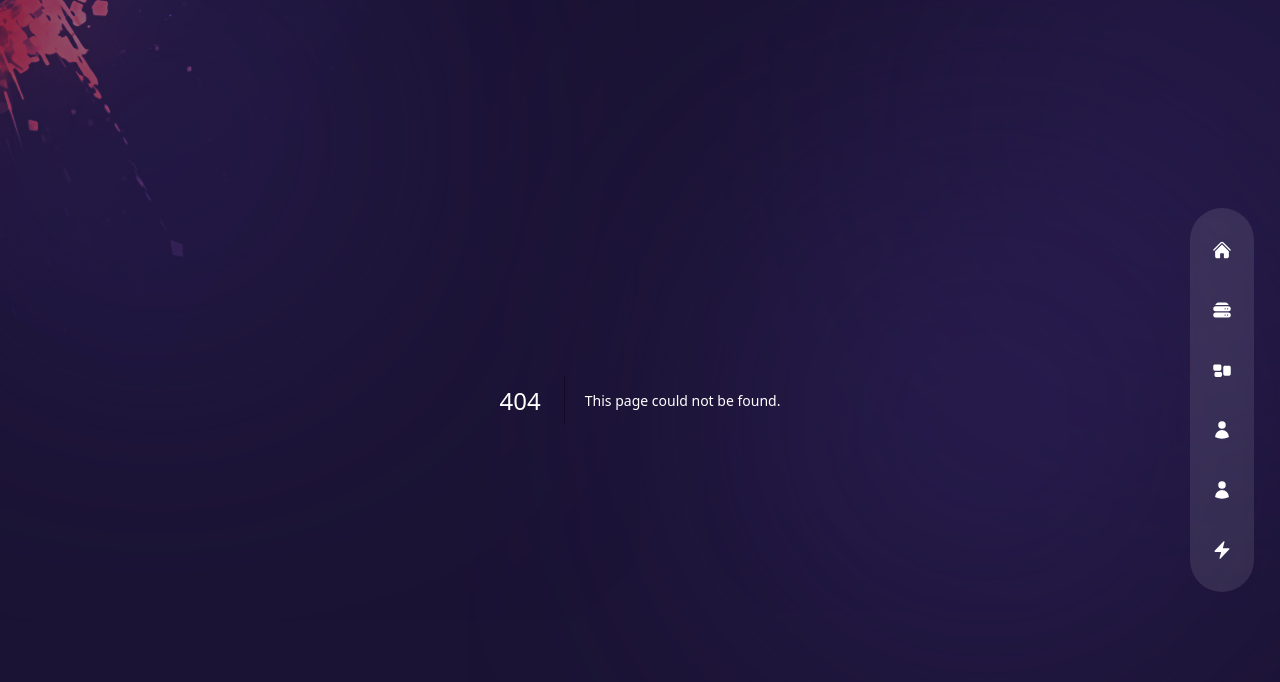
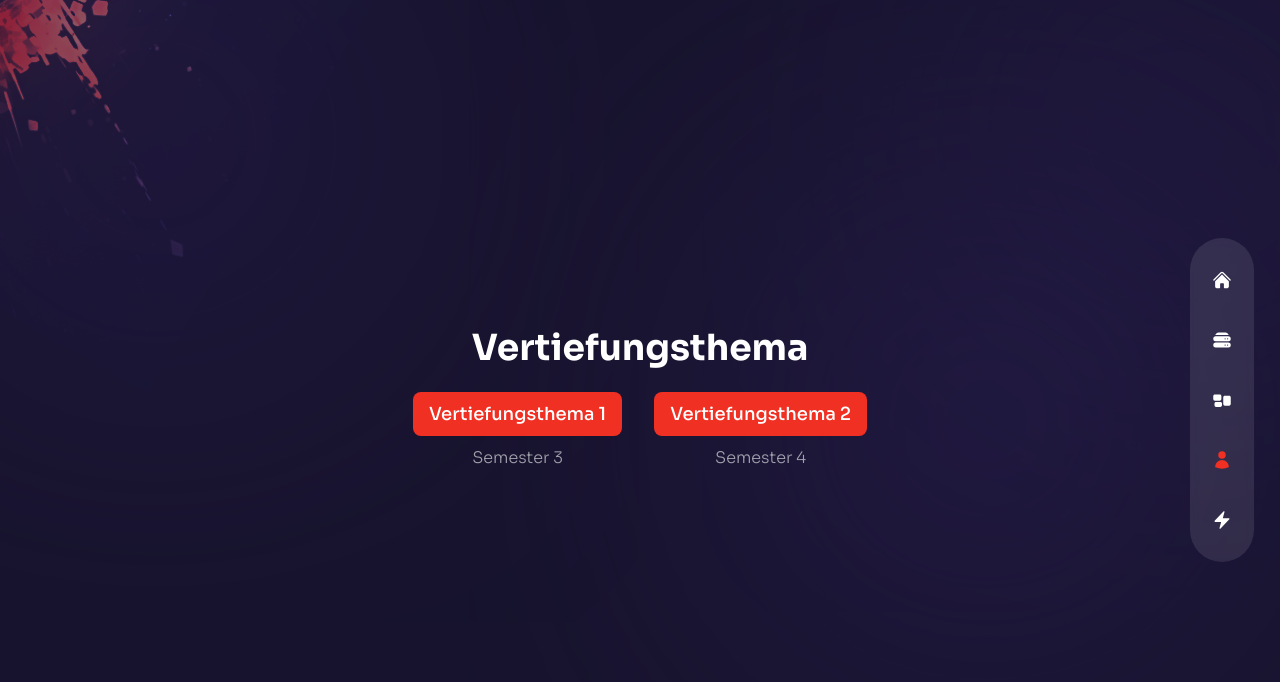
Before and after one commit to tkdhbw/tobias-dhbw-web-portfolio, a Next.js app: page /VertiefungsthemaSelection in a window 1280 px wide. Before the commit this address had no page. Shown: the top 682 px of the page. Built offline with nearby package versions, Linux system fonts and the light colour scheme.

Commit message:
Adjusting to new semester

```diff
--- a/components/Nav.js
+++ b/components/Nav.js
@@ -16,8 +16,7 @@ export const navData = [
   { name: 'home', path: '/', icon: <HiHome /> },
   { name: 'über diese webseite', path: '/about', icon: <HiServerStack /> },
   { name: 'vorlesungen', path: '/Vorlesungen', icon: <HiRectangleGroup /> },
-  { name: 'Vertiefungsthema', path: '/Vertiefungsthema', icon: <HiUser /> },
-  { name: 'Vertiefungsthema 2', path: '/Vertiefungsthema_2', icon: <HiUser /> },
+  { name: 'Vertiefungsthema', path: '/VertiefungsthemaSelection', icon: <HiUser /> },
   {
     name: 'Übungen',
     path: '/Uebungen',
--- a/pages/Uebungen/index.js
+++ b/pages/Uebungen/index.js
@@ -45,7 +45,8 @@ const Uebungen = () => {
           <TestimonialSlider />
         </motion.div>
 
-
+        <br />
+        <br />
 
         <motion.h2
           variants={fadeIn('up', 0.2)}
--- /dev/null
+++ b/pages/VertiefungsthemaSelection/index.js
@@ -0,0 +1,54 @@
+// components
+import { motion } from 'framer-motion';
+import { fadeIn } from '../../variants';
+
+const Vertiefungsthema = () => {
+  return (
+    <div className='h-screen bg-primary/30 flex flex-col justify-center items-center'>
+      {/* Title */}
+      <motion.div
+        variants={fadeIn('up', 0.3)}
+        initial='hidden'
+        animate='show'
+        className='text-center'
+      >
+        <h1 className='text-4xl font-bold mb-6'>Vertiefungsthema</h1>
+      </motion.div>
+
+      {/* Buttons with descriptions */}
+      <div className='flex flex-col md:flex-row justify-center items-center gap-8'>
+        {/* Vertiefungsthema 1 */}
+        <motion.div
+          variants={fadeIn('up', 0.5)}
+          initial='hidden'
+          animate='show'
+          className='text-center'
+        >
+          <a href="/Vertiefungsthema" className='text-lg font-medium bg-accent text-white py-2 px-4 rounded-lg hover:bg-accent-dark inline-block'>
+            Vertiefungsthema 1
+          </a>
+          <p className='mt-2 max-w-xs'>
+            Semester 3
+          </p>
+        </motion.div>
+
+        {/* Vertiefungsthema 2 */}
+        <motion.div
+          variants={fadeIn('up', 0.7)}
+          initial='hidden'
+          animate='show'
+          className='text-center'
+        >
+          <a href="/Vertiefungsthema_2" className='text-lg font-medium bg-accent text-white py-2 px-4 rounded-lg hover:bg-accent-dark inline-block'>
+            Vertiefungsthema 2
+          </a>
+          <p className='mt-2 max-w-xs'>
+            Semester 4
+          </p>
+        </motion.div>
+      </div>
+    </div>
+  );
+};
+
+export default Vertiefungsthema;
--- a/pages/about/index.js
+++ b/pages/about/index.js
@@ -31,15 +31,15 @@ const iconTypes = {
 //  about data
 export const aboutData = [
   {
-    title: 'Website Code',
+    title: 'Website-Code',
     info: [
       {
-        text: "To bulid this website I used the following languages and editors:",
-        title: 'Used Languages:',
+        text: "Um diese Webseite zu erstellen, habe ich die folgenden Sprachen und Editoren verwendet:",
+        title: 'Verwendete Sprachen:',
         icons: ['FaHtml5', 'FaCss3', 'FaJs', 'FaReact', 'FaPython'],
       },
       {
-        title: 'Used Editor:',
+        title: 'Verwendeter Editor:',
         icons: [`SiVisualstudiocode`],
       }
     ],
@@ -48,17 +48,18 @@ export const aboutData = [
     title: 'Inspiration',
     info: [
       {
-        text: "As I am a not very creative person, I used the following websites for inspiration:",
-        title: 'This website was enspired by:',
+        text: "Da ich keine sehr kreative Person bin, habe ich die folgenden Webseiten zur Inspiration genutzt:",
+        title: 'Diese Webseite wurde inspiriert von:',
         stage: 'https://www.poppr.be/en',
       },
       {
-        title: 'Furthermore I the following website for images:',
+        title: 'Des Weiteren habe ich die folgende Webseite für Bilder genutzt:',
         stage: 'Unsplash.com',
       },
     ],
   },
 ];
+
 
 // components
 import Avatar from '../../components/Avatar';
@@ -97,7 +98,7 @@ const About = () => {
             exit='hidden'
             className='h2'
           >
-            Some information about this<span className='text-accent'> website</span>
+            Einige Informationen über diese<span className='text-accent'> Website</span>
           </motion.h2>
           <motion.p
             variants={fadeIn('right', 0.4)}
@@ -106,7 +107,7 @@ const About = () => {
             exit='hidden'
             className='max-w-[500px] mx-auto xl:mx-0 mb-6 xl:mb-12 px-2 xl:px-0'
           >
-            In the tabs on the right you can find some information about this website. What tools were used to create the website and where I got my inspiration from.
+            In den Registerkarten auf der rechten Seite finden Sie einige Informationen über diese Website. Mit welchen Tools ich die Website erstellt habe und woher ich meine Inspiration bekam.
           </motion.p>
           {/* counters */}
           <motion.div
@@ -123,7 +124,7 @@ const About = () => {
                   <CountUp start={0} end={5} duration={5} />
                 </div>
                 <div className='text-xs uppercase tracking-[1px] leading-[1.4] max-w-[100px]'>
-                  Used Languages
+                  Verwendete Sprachen
                 </div>
               </div>
               {/* clients */}
@@ -132,7 +133,7 @@ const About = () => {
                   <CountUp start={0} end={4} duration={5} /> +
                 </div>
                 <div className='text-xs uppercase tracking-[1px] leading-[1.4] max-w-[100px]'>
-                  Scrapped attempts
+                  Verworfene Versuche
                 </div>
               </div>
               {/* awards */}
@@ -141,7 +142,7 @@ const About = () => {
                   <CountUp start={0} end={30} duration={5} /> +
                 </div>
                 <div className='text-xs uppercase tracking-[1px] leading-[1.4] max-w-[100px]'>
-                  Houres Spend
+                  Stundenaufwand
                 </div>
               </div>
             </div>
```
